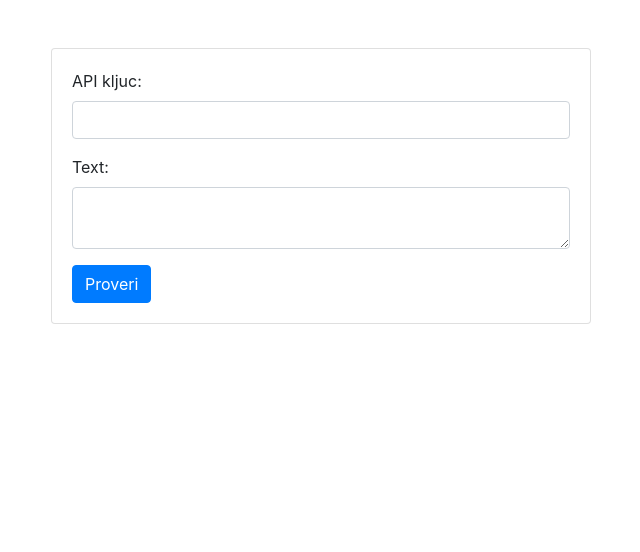
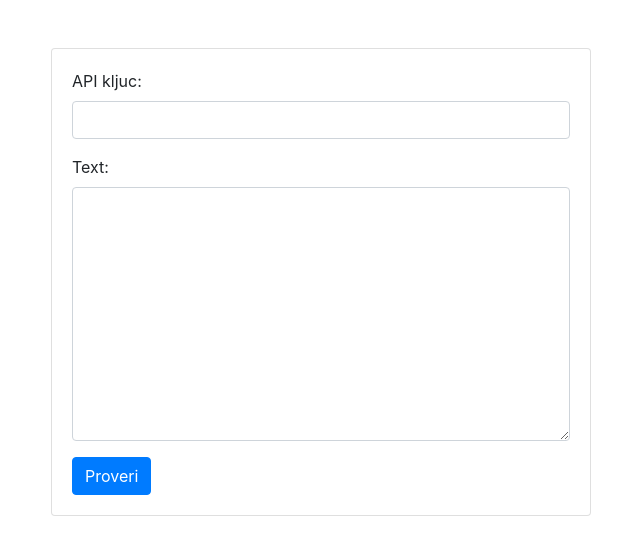
Before and after one commit to boriscode/gptprovera, a plain HTML site: page index.html in a window 1280 px wide. Shown: the whole page, without its empty margins (319-959 px from the left). Drawn offline with nearby package versions, Linux system fonts and the light colour scheme.

Commit message:
Update index.html

```diff
--- a/index.html
+++ b/index.html
@@ -29,7 +29,7 @@
                     </div>
                     <div class="form-group">
                       <label for="inputText">Text:</label>
-                      <textarea class="form-control" id="inputText" v-model="inputText" required></textarea>
+                      <textarea class="form-control" id="inputText" v-model="inputText" rows="10" required></textarea>
                     </div>
                     <button type="submit" class="btn btn-primary">Proveri</button>
                   </form>
```
